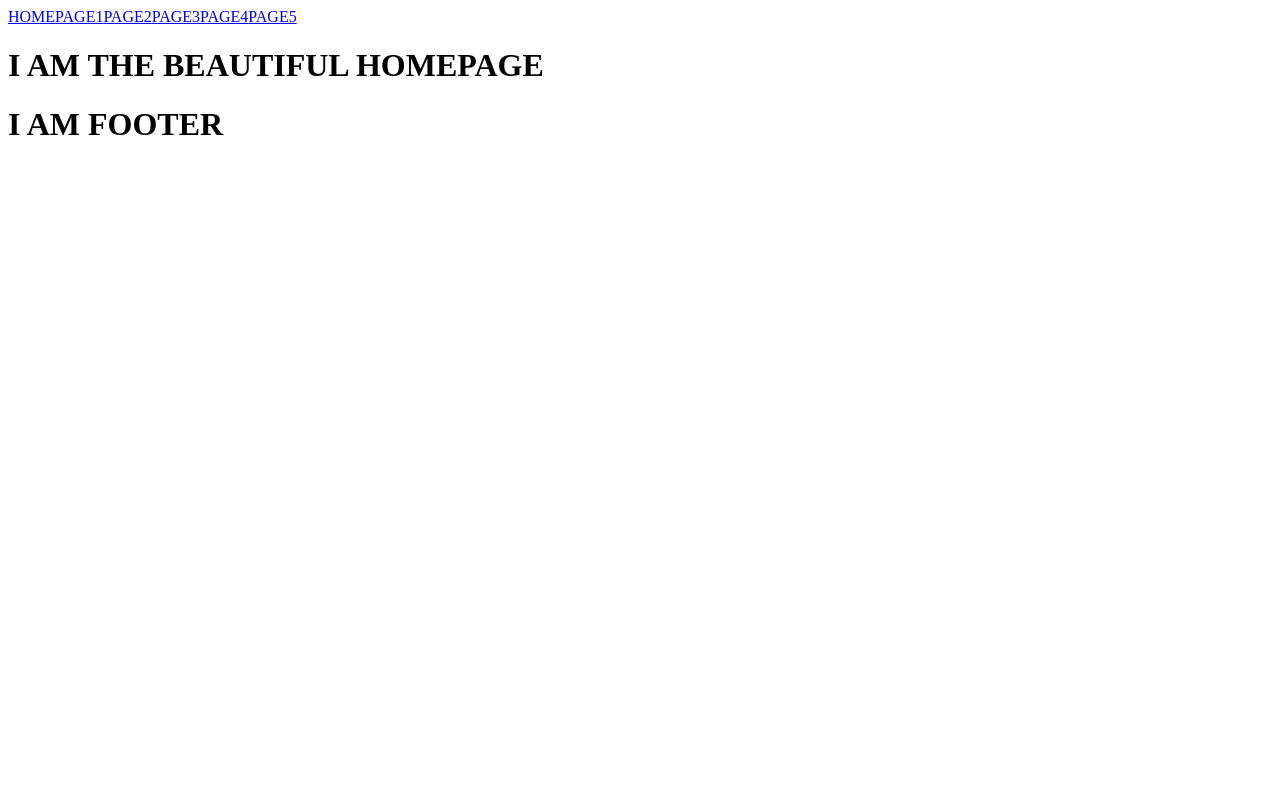
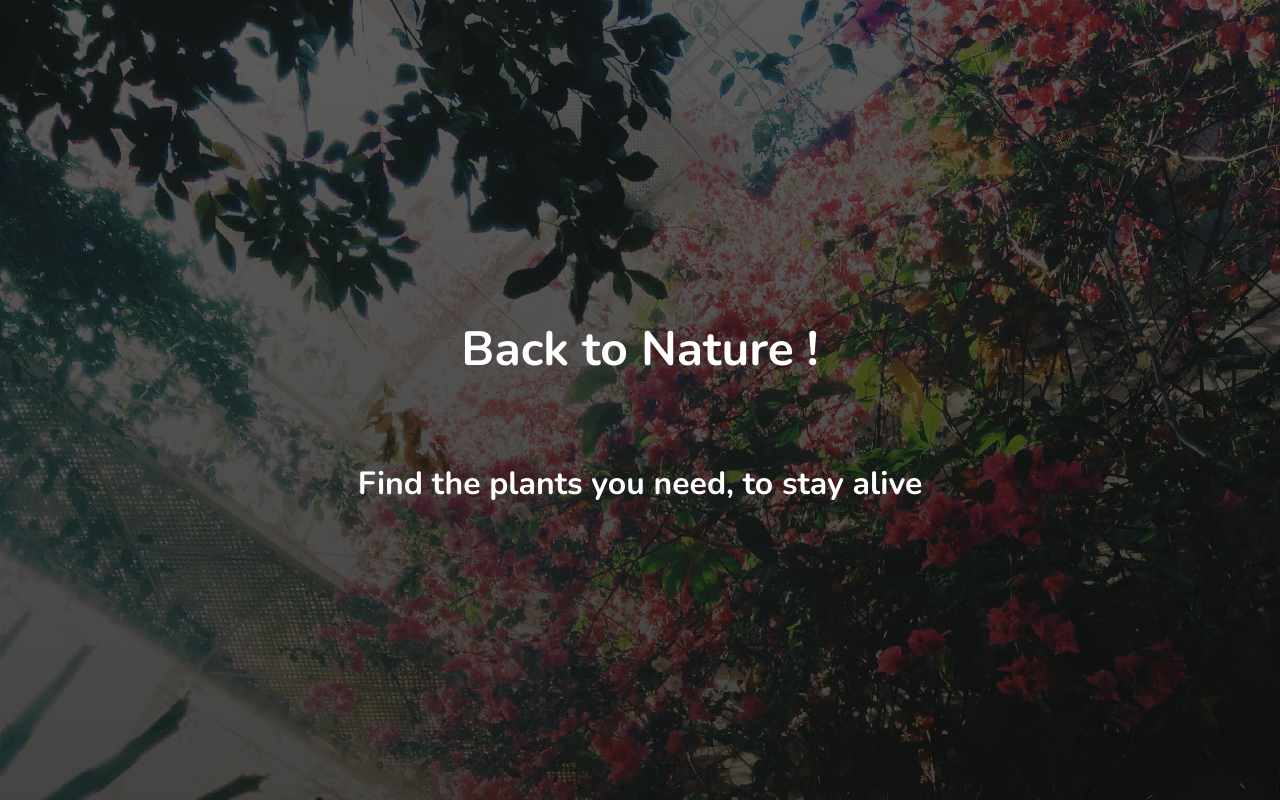
Before and after one commit to mancia08/plants, a React (Create React App) app: page / in a window 1280 px wide. Built offline with nearby package versions, Linux system fonts and the light colour scheme; no server answers.

Commit message:
Styled the homepage

```diff
--- /dev/null
+++ b/src/App.css
@@ -0,0 +1,14 @@
+@import url('https://fonts.googleapis.com/css2?family=Nunito:wght@200;300;400;600;700&display=swap');
+
+/* =============
+   Global styles
+   ============= */
+* {
+    margin: 0;
+    padding: 0;
+    box-sizing: border-box;
+}
+
+body {
+    font-family: 'Nunito', sans-serif;
+}
--- a/src/App.js
+++ b/src/App.js
@@ -6,6 +6,8 @@ import PageTwo from "./components/pageTwo/PageTwo";
 import PageThree from "./components/pageThree/PageThree";
 import PageFour from "./components/pageFour/PageFour";
 import PageFive from "./components/pageFive/PageFive";
+
+import './App.css';
 
 const App = () => (
   /* NOTE. IF YOU WANT TO CHANGE THE LINK: CHANGE IT HERE AND INSIDE LINK IN NAVBAR.JS */
--- a/src/components/home/HomePage.js
+++ b/src/components/home/HomePage.js
@@ -1,12 +1,15 @@
 import Navbar from "./../navbar/Navbar";
 import Footer from "./../footer/Footer";
+import './Homepage.css';
 
 const HomePage = () => (
-  <>
-    <Navbar />
+  <section className="homepage--section">
+    <h1>Back to Nature !</h1>
+    <h2>Find the plants you need, to stay alive</h2>
+    {/* <Navbar />
     <h1>I AM THE BEAUTIFUL HOMEPAGE</h1>
-    <Footer />
-  </>
+    <Footer /> */}
+  </section>
 );
 
 export default HomePage;
--- /dev/null
+++ b/src/components/home/Homepage.css
@@ -0,0 +1,24 @@
+.homepage--section {
+    background-image: linear-gradient(rgba(0, 0, 0, 0.6), rgba(0, 0, 0, 0.7)), url(../../assets/homepage-bg-image.jpg);
+    background-repeat: no-repeat;
+    background-size: cover;
+    background-attachment: scroll;
+    height: 100vh;
+    width: 100vw;
+    display: flex;
+    flex-direction: column;
+    align-items: center;
+    justify-content: center;
+}
+
+h1 {
+    color: #fff;
+    margin: 50px 0;
+    font-size: 3rem;
+}
+
+h2 {
+    color: #fff;
+    margin: 30px 0;
+    font-size: 2rem;
+}
```
Also changed, not shown: src/assets/homepage-bg-image.jpg (added), 1 other file (tests, documents, lock files or other folders).
